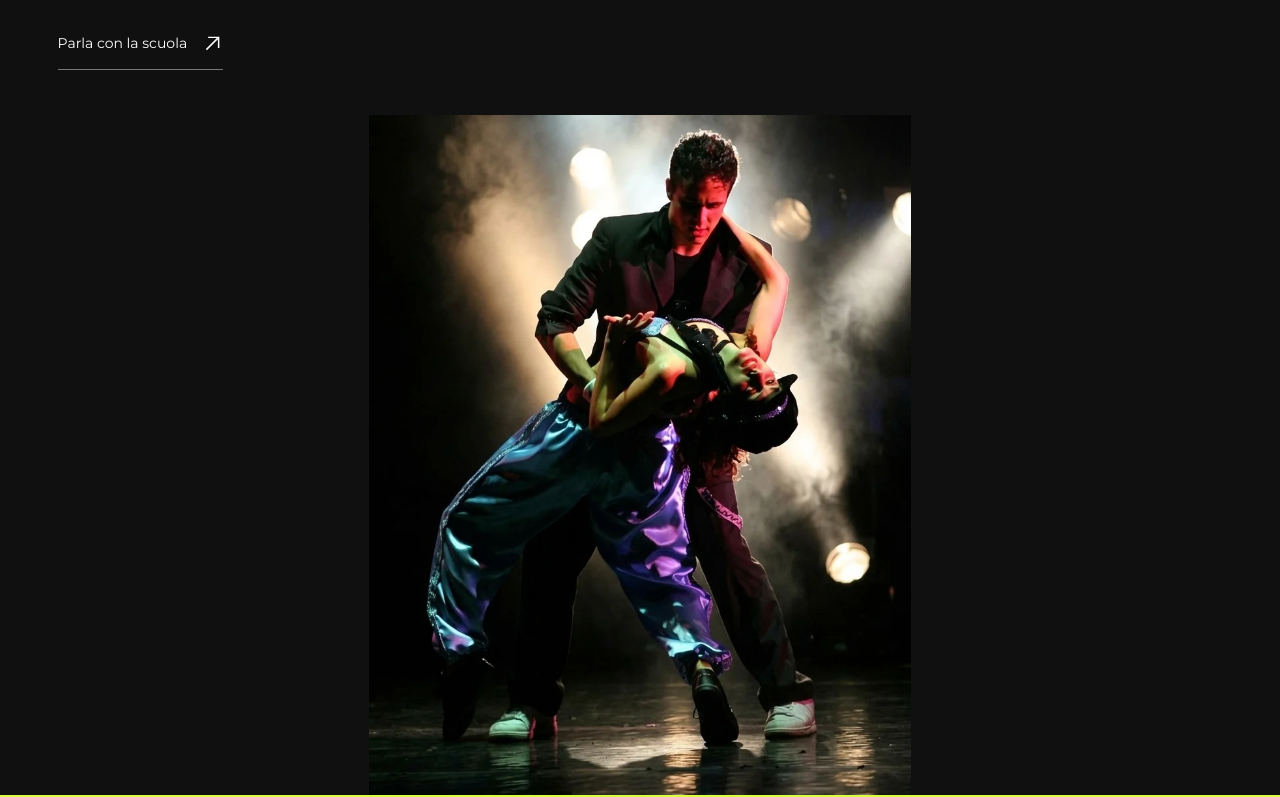
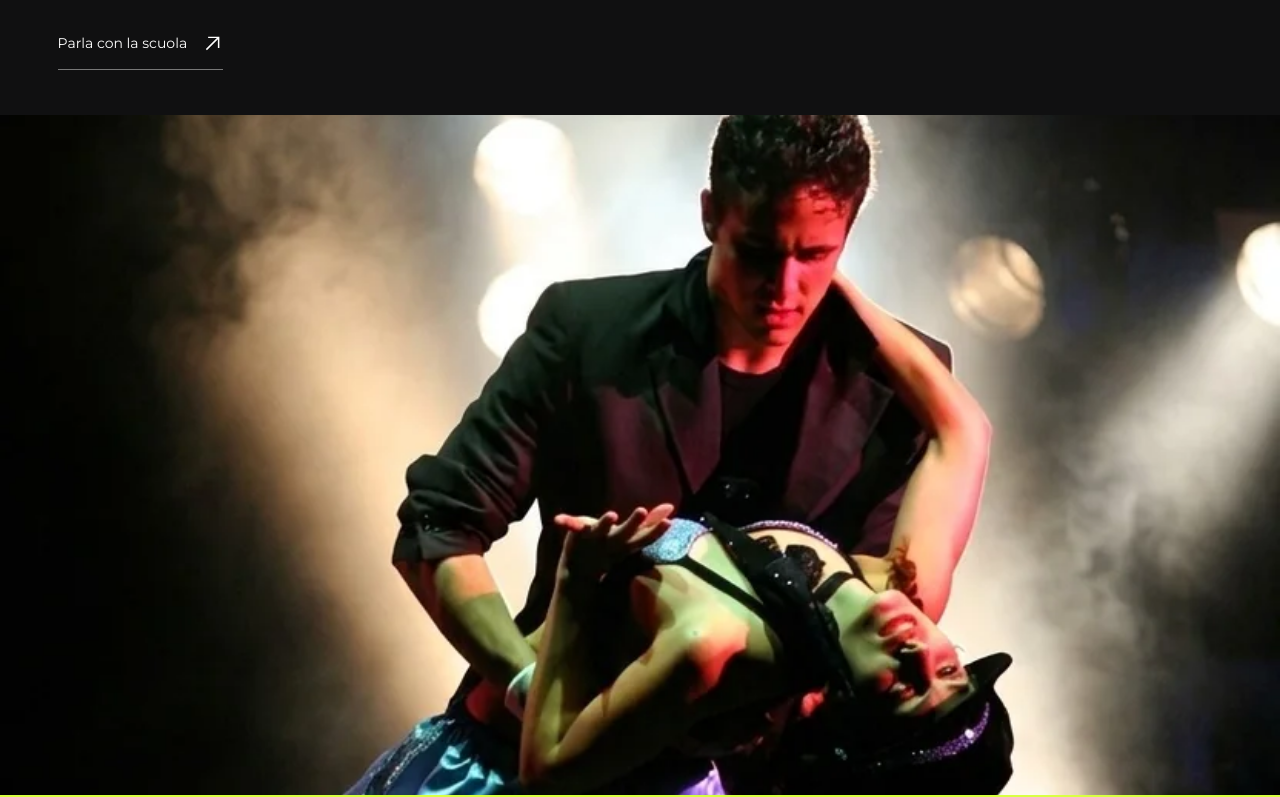
Before and after one commit to stoppo22/crazygangschool-website, a React (Vite) app: page / in a window 1280 px wide. Shown: the part 754-1551 px from the top of the page. Built offline with nearby package versions, Linux system fonts and the light colour scheme.

Commit message:
design: rimpicciolisce la foto home per farla stare quasi tutta a schermo e rimuove lo zoom in hover

```diff
--- a/src/content.js
+++ b/src/content.js
@@ -28,7 +28,7 @@ const homeHero = {
   src: '/images/home-hero-832.webp',
   srcSet: [480, 832].map(size => `/images/home-hero-${size}.webp ${size}w`).join(', '),
   width: 832, height: 1045, alt: 'Coppia di ballerini della Crazy Gang School in scena.', caption: '',
-  position: '50% 28%', mobilePosition: '50% 28%',
+  position: '50% 8%', mobilePosition: '50% 8%',
 };
 export const photos = {
   heroMain: homeHero,
--- a/src/styles.css
+++ b/src/styles.css
@@ -24,8 +24,8 @@ a:hover>.arrow,a:focus-visible>.arrow{transform:translate(4px,-4px)}
 .hero-direction{max-width:640px;margin-top:30px;padding-top:26px;border-top:1px solid #555;display:flex;flex-wrap:wrap;align-items:baseline;gap:6px 8px;font-size:clamp(14px,1.4vw,19px);font-weight:700;letter-spacing:0;line-height:1.3;color:#fff}
 .hero-direction>span{font-weight:700;color:var(--acid)}
 .hero-actions{display:flex;align-items:center;gap:32px}.button{min-height:58px;padding:16px 20px;display:inline-flex;align-items:center;justify-content:space-between;gap:35px;font-weight:700}.button--acid{background:var(--acid);color:var(--ink)}.text-action{display:flex;align-items:center;gap:15px;border-bottom:1px solid #777;padding:15px 0;font-size:14px}
-.hero-visual{display:grid;grid-template-rows:1fr 150px;min-width:0;height:1180px}.photo{min-width:0}.photo__frame{overflow:hidden;position:relative;background:#29292b}.photo img{width:100%;height:100%;object-fit:cover;object-position:var(--position,50% 50%);transition:transform .75s cubic-bezier(.2,.7,.2,1);filter:grayscale(1) contrast(1.13)}.photo:hover img{transform:scale(1.045)}
-.photo__frame:after{content:'';position:absolute;inset:0;background:rgba(77,76,245,.24);mix-blend-mode:color;pointer-events:none}.hero-photo img{filter:none;object-fit:contain}.hero-photo .photo__frame{background:var(--ink)}.hero-photo .photo__frame:after{display:none}.photo figcaption{padding:9px 0;font-size:11px;opacity:.7}.hero-photo,.hero-photo .photo__frame{height:100%}.hero-photo figcaption{position:absolute;bottom:160px;right:15px;color:white;z-index:3}.hero-aside{background:var(--blue);display:grid;grid-template-columns:1fr 2fr auto;gap:25px;align-items:center;padding:26px 30px;font-size:12px}.hero-aside>span{text-transform:uppercase;letter-spacing:.08em}.hero-aside p{max-width:270px;line-height:1.45}.hero-aside>a{width:55px;height:55px;border:1px solid white;display:grid;place-items:center}.hero-aside>a .arrow{transform:rotate(-45deg)}
+.hero-visual{display:grid;grid-template-rows:1fr 150px;min-width:0;height:1000px}.photo{min-width:0}.photo__frame{overflow:hidden;position:relative;background:#29292b}.photo img{width:100%;height:100%;object-fit:cover;object-position:var(--position,50% 50%);transition:transform .75s cubic-bezier(.2,.7,.2,1);filter:grayscale(1) contrast(1.13)}.photo:hover img{transform:scale(1.045)}
+.photo__frame:after{content:'';position:absolute;inset:0;background:rgba(77,76,245,.24);mix-blend-mode:color;pointer-events:none}.hero-photo img{filter:none;object-fit:cover}.hero-photo:hover img{transform:none}.hero-photo .photo__frame{background:var(--ink)}.hero-photo .photo__frame:after{display:none}.photo figcaption{padding:9px 0;font-size:11px;opacity:.7}.hero-photo,.hero-photo .photo__frame{height:100%}.hero-photo figcaption{position:absolute;bottom:160px;right:15px;color:white;z-index:3}.hero-aside{background:var(--blue);display:grid;grid-template-columns:1fr 2fr auto;gap:25px;align-items:center;padding:26px 30px;font-size:12px}.hero-aside>span{text-transform:uppercase;letter-spacing:.08em}.hero-aside p{max-width:270px;line-height:1.45}.hero-aside>a{width:55px;height:55px;border:1px solid white;display:grid;place-items:center}.hero-aside>a .arrow{transform:rotate(-45deg)}
 
 /* Homepage restructure: factual copy stays inside the opening chapter. */
 .hero-copy{padding-top:52px;padding-bottom:48px}
```
